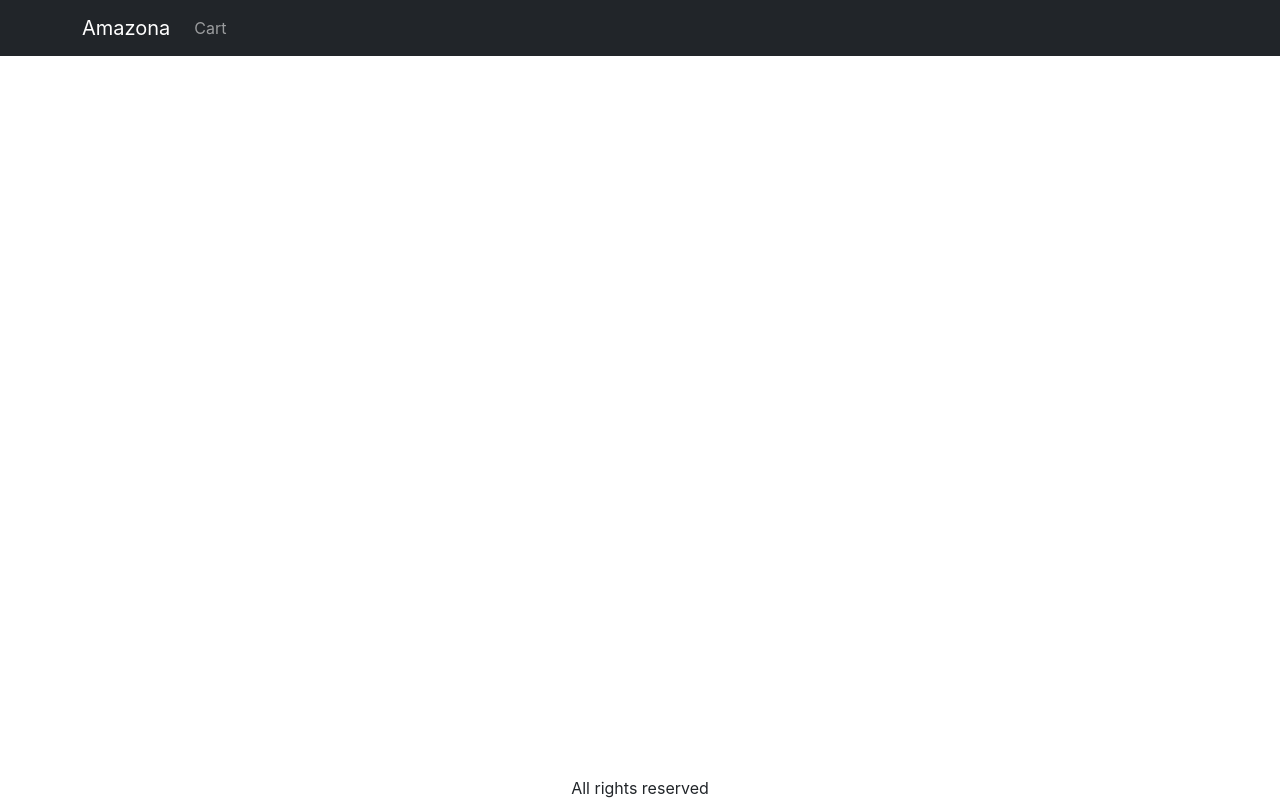
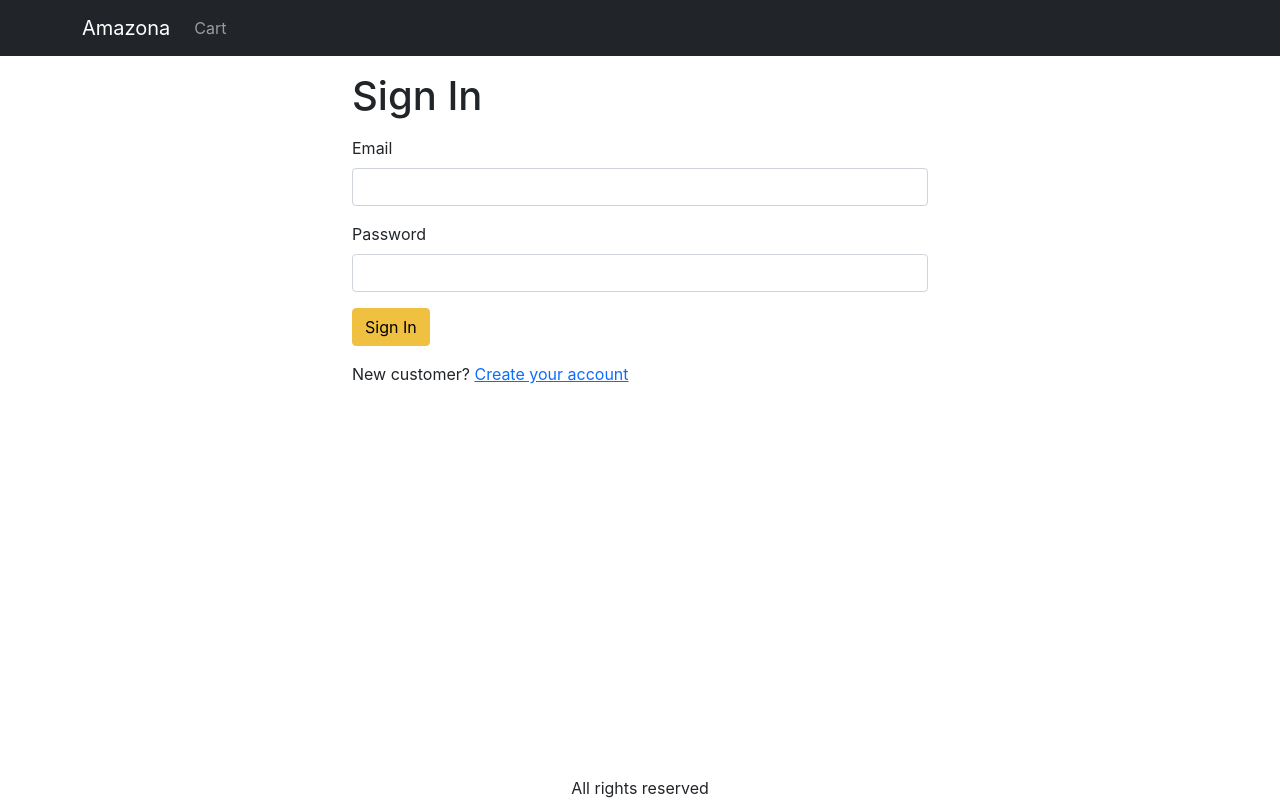
Before and after one commit to jamesekene8/amazoma, a React (Create React App) app in the folder frontend/: page /signin in a window 1280 px wide. Built offline with nearby package versions, Linux system fonts and the light colour scheme.

Commit message:
Created the UI for signing In

```diff
--- a/frontend/src/App.js
+++ b/frontend/src/App.js
@@ -5,11 +5,11 @@
 import Container from "react-bootstrap/Container";
 import { LinkContainer } from "react-router-bootstrap";
 import Nav from "react-bootstrap/Nav";
-// import Link from "react-bootstrap/Link";
 import Badge from "react-bootstrap/Badge";
 import { useContext } from "react";
 import { Store } from "./Store";
 import CartScreen from "./screens/CartScreen";
+import SigninScreen from "./screens/SigninScreen";
 
 function App() {
   const { state } = useContext(Store);
@@ -41,6 +41,7 @@
           <Routes>
             <Route path="/product/:slug" element={<ProductScreen />} />
             <Route path="/cart" element={<CartScreen />} />
+            <Route path="/signin" element={<SigninScreen />} />
             <Route path="/" element={<HomeScreen />} />
           </Routes>
         </Container>
--- a/frontend/src/index.css
+++ b/frontend/src/index.css
@@ -53,3 +53,7 @@
 .img-thumbnail {
   height: 80px;
 }
+
+.small-container {
+  max-width: 600px;
+}
--- /dev/null
+++ b/frontend/src/screens/SigninScreen.js
@@ -0,0 +1,40 @@
+import React from "react";
+import { Helmet } from "react-helmet-async";
+import Container from "react-bootstrap/Container";
+import Form from "react-bootstrap/Form";
+import Button from "react-bootstrap/Button";
+import { useLocation, Link } from "react-router-dom";
+
+const SigninScreen = () => {
+  const { search } = useLocation();
+  const redirectInUrl = new URLSearchParams(search).get("redirect");
+  const redirect = redirectInUrl ? redirectInUrl : "/";
+
+  return (
+    <Container className="small-container">
+      <Helmet>
+        <title>Sign In</title>
+      </Helmet>
+      <h1 className="my-3">Sign In</h1>
+      <Form>
+        <Form.Group className="mb-3" controlId="email">
+          <Form.Label>Email</Form.Label>
+          <Form.Control type="email" required />
+        </Form.Group>
+        <Form.Group className="mb-3" controlId="password">
+          <Form.Label>Password</Form.Label>
+          <Form.Control type="email" required />
+        </Form.Group>
+        <div className="mb-3">
+          <Button type="submit">Sign In</Button>
+        </div>
+        <div className="mb-3">
+          New customer?{" "}
+          <Link to={`signup?redirect=${redirect}`}>Create your account</Link>
+        </div>
+      </Form>
+    </Container>
+  );
+};
+
+export default SigninScreen;
```
